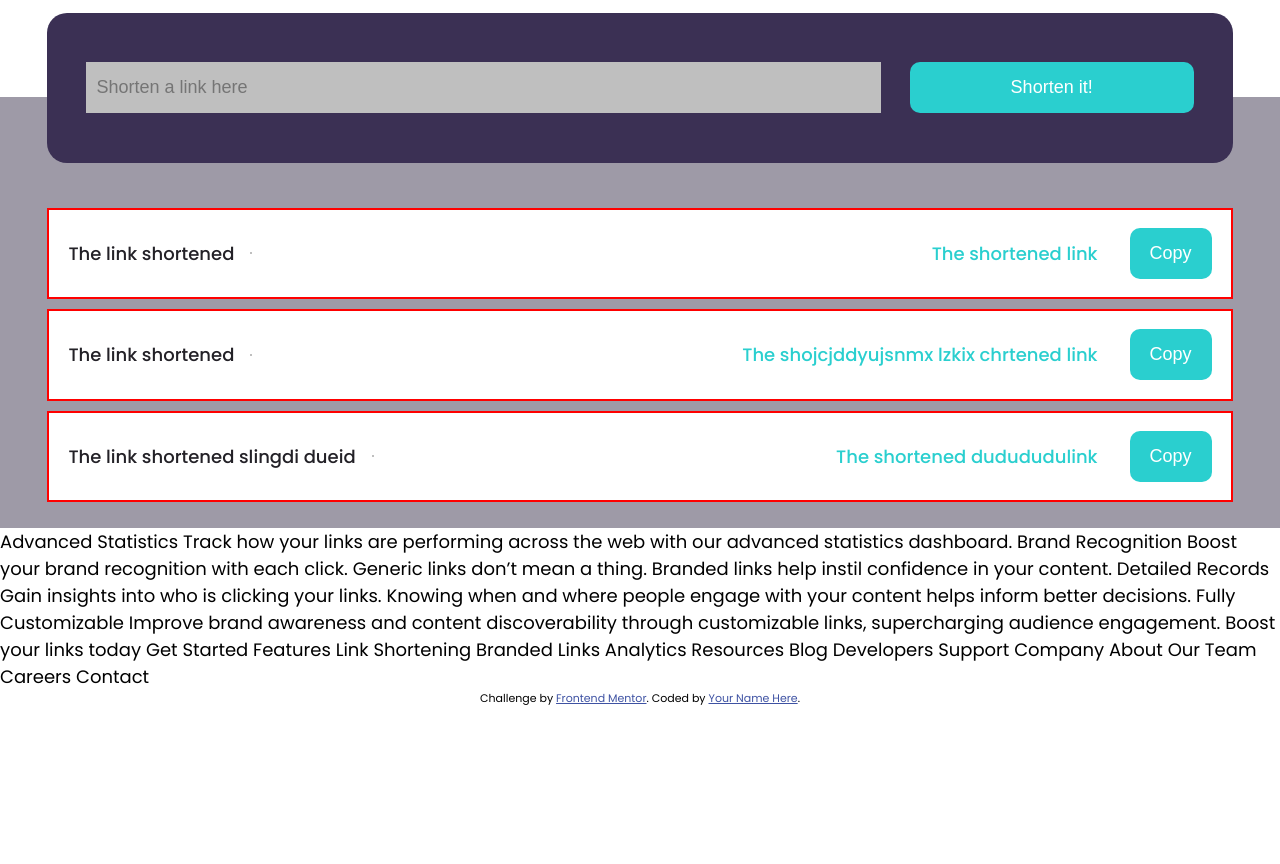
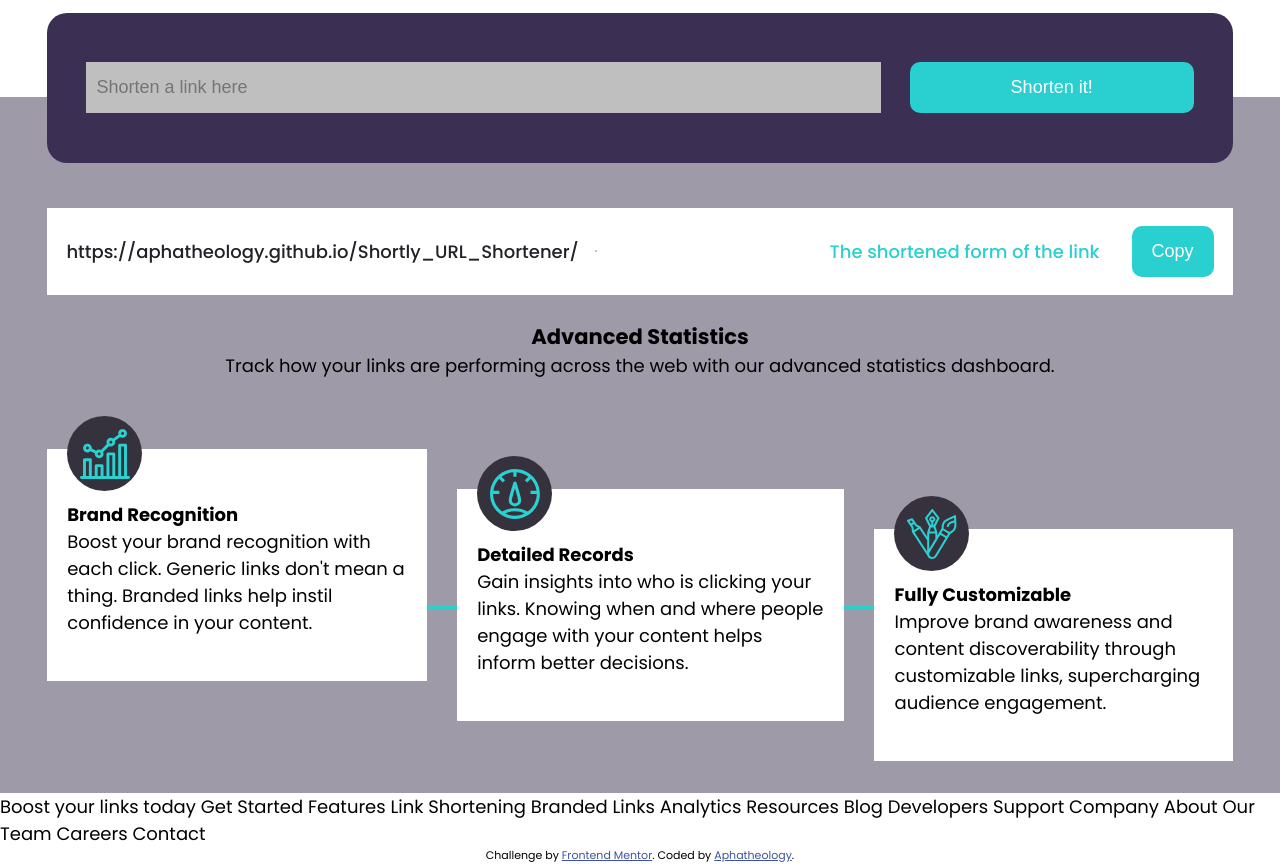
Before and after one commit to Aphatheology/Shortly_URL_Shortener, a plain HTML site: page index.html in a window 1280 px wide. Shown: the part 510-1374 px from the top of the page. Before the commit the page ends 1217 px from the top, so only its background shows below. Drawn offline with Linux system fonts and the light colour scheme.

Commit message:
Finish Link section & responsive

```diff
--- a/index.html
+++ b/index.html
@@ -77,25 +77,57 @@
       <button class="shortit">Shorten it!</button>
     </div>
 
-    <div class="shortened">
-      <h4 class="input-link">The link shortened</h4>
-      <hr>
-      <h4 class="shorten-link">The shortened link</h4>
-      <button>Copy</button>
+    <div class="about-links">
+      <div class="shortened">
+        <h4 class="input-link">https://aphatheology.github.io/Shortly_URL_Shortener/</h4>
+        <hr>
+        <h4 class="shorten-link">The shortened form of the link</h4>
+        <button>Copy</button>
+      </div>
     </div>
 
-    <div class="shortened">
-      <h4 class="input-link">The link shortened</h4>
-      <hr>
-      <h4 class="shorten-link">The shojcjddyujsnmx lzkix chrtened link</h4>
-      <button>Copy</button>
-    </div>
 
-    <div class="shortened">
-      <h4 class="input-link">The link shortened slingdi dueid</h4>
-      <hr>
-      <h4 class="shorten-link">The shortened  dudududulink</h4>
-      <button>Copy</button>
+    <div class="stat">
+      <h3>Advanced Statistics</h3>
+      <p>
+        Track how your links are performing across the web with our advanced statistics dashboard.
+      </p>
+
+      <div class="linked-option">
+        <div class="option">
+          <div class="option-img">
+            <img src="images/icon-brand-recognition.svg" alt="">
+          </div>
+          <h4>Brand Recognition</h4>
+          <p>
+            Boost your brand recognition with each click. Generic links don't
+            mean a thing. Branded links help instil confidence in your content.
+          </p>
+        </div>
+
+        <div class="option">
+          <div class="option-img">
+            <img src="images/icon-detailed-records.svg" alt="">
+          </div>
+          <h4>Detailed Records</h4>
+          <p>
+            Gain insights into who is clicking your links. Knowing when and where
+            people engage with your content helps inform better decisions.
+          </p>
+        </div>
+
+        <div class="option">
+          <div class="option-img">
+            <img src="images/icon-fully-customizable.svg" alt="">
+          </div>
+
+          <h4>Fully Customizable</h4>
+          <p>
+            Improve brand awareness and content discoverability through customizable
+            links, supercharging audience engagement.
+          </p>
+        </div>
+      </div>
     </div>
   </section>
   <!-- END OF SHORTENER SECTION -->
@@ -104,25 +136,6 @@
 
 
 
-  Advanced Statistics
-
-  Track how your links are performing across the web with our
-  advanced statistics dashboard.
-
-  Brand Recognition
-
-  Boost your brand recognition with each click. Generic links don’t
-  mean a thing. Branded links help instil confidence in your content.
-
-  Detailed Records
-
-  Gain insights into who is clicking your links. Knowing when and where
-  people engage with your content helps inform better decisions.
-
-  Fully Customizable
-
-  Improve brand awareness and content discoverability through customizable
-  links, supercharging audience engagement.
 
   Boost your links today
 
@@ -149,7 +162,7 @@
 
   <div class="attribution">
     Challenge by <a href="https://www.frontendmentor.io?ref=challenge" target="_blank">Frontend Mentor</a>.
-    Coded by <a href="#">Your Name Here</a>.
+    Coded by <a href="https://github.com/Aphatheology" target="_blank">Aphatheology</a>.
   </div>
 
   <script src="script.js"></script>
--- a/style.scss
+++ b/style.scss
@@ -37,7 +37,6 @@ nav {
             color: $neu-gray;
             &:hover {
                 color: $neu-grayish-violet;
-                // transform: rotate(45deg);
             }
         }
     }
@@ -125,7 +124,7 @@ nav {
 
 /* START OF SHORTENER SECTION STYLING */
 .shortener {
-    width: 100%;
+    width: 100vw;
     padding: 1rem;
     background-color: $neu-grayish-violet;
     position: relative;
@@ -161,9 +160,8 @@ nav {
 }
 
 .shortener {
-    width: 100vw;
+    width: 100%;
     .shortened {
-        border: 2px solid red;
         padding: 1rem 0px;
         background-color: white;
         margin-bottom: 15px;
@@ -173,42 +171,72 @@ nav {
             color: $neu-dark-violet;
             padding-left: 1rem;
             padding-right: 1rem;
+            text-overflow: ellipsis;
+            white-space: nowrap;
+            overflow: hidden;
         }
         hr {
             height: 2px;
             border: 1px solid $neu-gray;
             margin: 10px 0px;
         }
-        // .input-link::after {
-        //     content: '';
-        //     border: 1px solid red;
-        //     width: 100%;
-        //     display: block;
-        // }
         .shorten-link {
             color: $pri-cyan;
         }
         button {
-            // width: 90%;
             color: white;
             background-color: $pri-cyan;
             border: none;
             border-radius: 10px;
             padding: 15px 10px;
             margin: 15px 1rem;
-            // font-size: 25px;
             font-size: $font-size;
-            // padding-left: 1rem;
-            // padding-right: 1rem;
         }
     }
 }
+
+.shortener {
+    .stat {
+        padding: 1rem 0px;
+        text-align: center;
+        width: 95%;
+        margin: 0px auto;
+        p {
+            font-size: $font-size;
+            font-weight: 300;
+            margin-bottom: 25px;
+        }
+    }
+    .linked-option {
+        margin-top: 60px;
+    }
+    .option {
+        background-color: white;
+        padding: 15px;
+        margin-bottom: 75px;
+        position: relative;
+        .option-img {
+            width: 75px;
+            height: 75px;
+            margin: -53px auto 0px;
+            border-radius: 50%;
+            display: flex;
+            justify-content: center;
+            align-items: center;
+            background-color: $neu-dark-blue;
+            img {
+                width: 50px;
+                height: 50px;
+            }
+        }
+    }
+}
+
 /* END OF SHORTENER SECTION STYLING */
 
 @media screen and (max-width: 799px) {
     .nav-links {
         border-radius: 15px;
-        // padding: 1rem;
         margin: 0px 1rem;
         background-color: $neu-dark-blue;
         display: flex;
@@ -255,6 +283,32 @@ nav {
     .shortened button {
         width: 90%;
     }
+
+    .option:nth-child(2):after
+      {
+        content: "";
+        position: absolute;
+        left: 50%;
+        display: block;
+        border-top: 50px solid $pri-cyan;
+        width: 5px;
+      }
+
+      .option:nth-child(1):after {
+        content: "";
+        position: absolute;
+        left: 50%;
+        display: block;
+        border-top: 50px solid $pri-cyan;
+        width: 5px;
+      }
+
+      :after {
+        top:100%;
+      }
+      :before {
+        bottom:100%;
+      }
 }
 
 .show-links {
@@ -267,7 +321,6 @@ nav {
         width: 95vw;
         margin: 0px auto;
         display: flex;
-        // justify-content: space-between;
         align-items: center;
         padding: 1rem;
     }
@@ -353,9 +406,6 @@ nav {
             display: flex;
             align-items: center;
             padding: 0.2rem;
-            :first-of-type {
-                //margin: -50px auto 0px;
-            }
             .shorten-link {
                 margin-left: auto;
             }
@@ -367,3 +417,88 @@ nav {
 
     }
 }
+
+@media screen and (min-width: 800px) and (max-width: 999px)   {
+    .option:nth-child(2):after
+    {
+      content: "";
+      position: absolute;
+      left: 50%;
+      display: block;
+      border-top: 50px solid $pri-cyan;
+      width: 5px;
+    }
+
+    .option:nth-child(1):after {
+      content: "";
+      position: absolute;
+      left: 50%;
+      display: block;
+      border-top: 50px solid $pri-cyan;
+      width: 5px;
+    }
+
+    :after {
+      top:100%;
+    }
+    :before {
+      bottom:100%;
+    }
+}
+
+@media screen and (min-width: 1000px) {
+    .stat {
+        .linked-option {
+            display: flex;
+            justify-content: start;
+            align-items: flex-start;
+            flex-wrap: wrap;
+            column-gap: 30px;
+            margin-top: 70px;
+            .option {
+                position:relative;
+                margin-bottom: 0px;
+                text-align: left;
+                padding: 20px;
+
+                .option-img {
+                    margin-left: 0px;
+                    margin-bottom: 10px;
+                }
+            }
+        }
+    }
+    .shortener .stat .linked-option {
+        flex-wrap: nowrap;
+    }
+    .option:nth-child(1) {
+        z-index: 20;
+    }
+
+    .option:nth-child(2):before,
+    .option:nth-child(2):after
+    {
+      content:'';
+      width: 35px;
+      border-bottom: 5px solid $pri-cyan;
+      position:absolute;
+      top:50%;
+
+    }
+    :after {
+      left:100%;
+    }
+    :before {
+      right:100%;
+    }
+
+
+    .option:nth-child(2) {
+       margin-top: 40px;
+    }
+
+    .option:nth-child(3) {
+      margin-top: 80px;
+   }
+
+}
```
Also changed, not shown: style.css, 1 other file.
